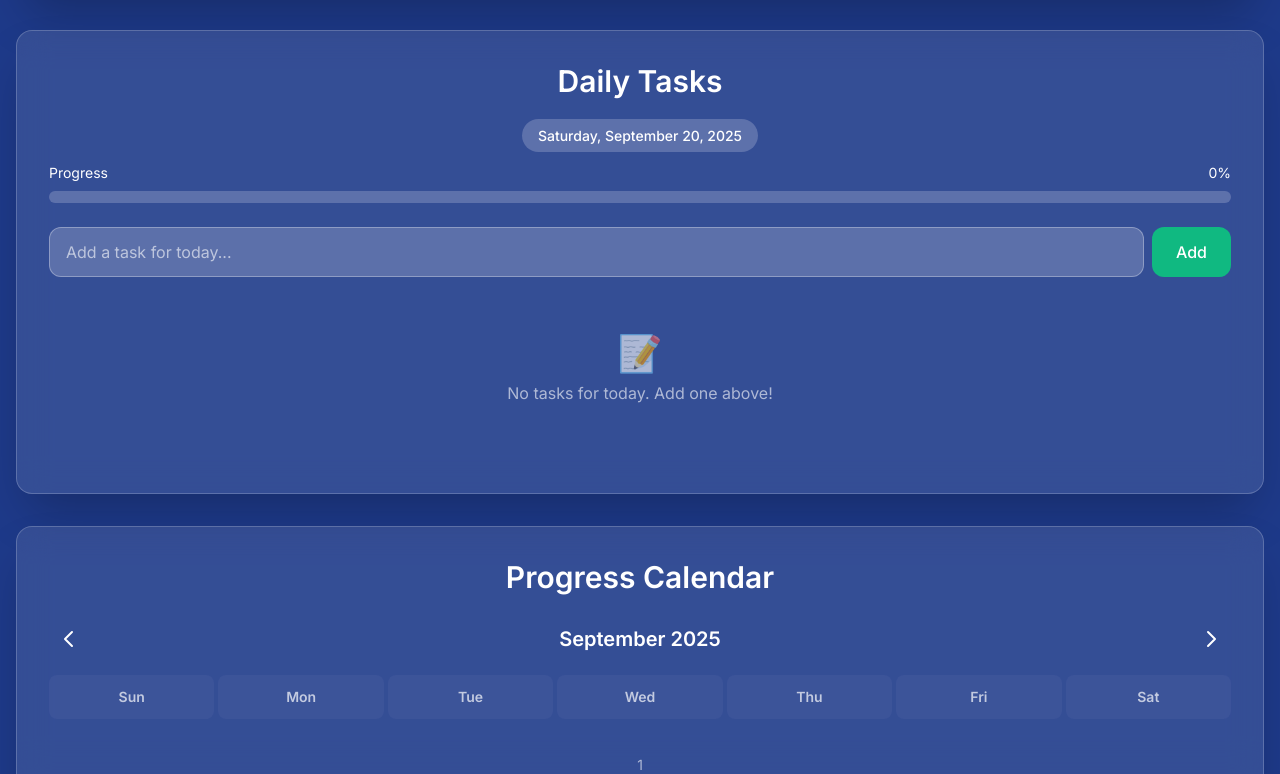
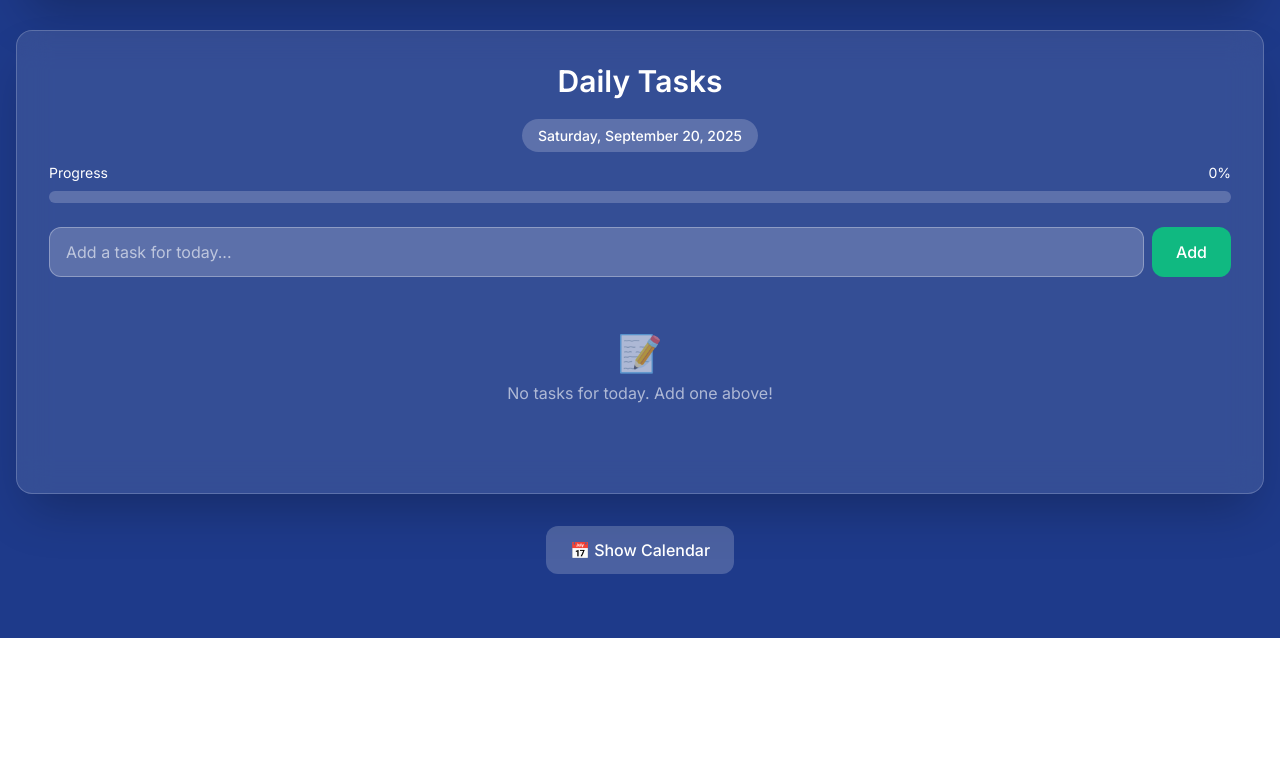
Before and after one commit to msahil9833/winter-ark-comeback, a plain HTML site: page index.html in a window 1280 px wide. Shown: the part 364-1138 px from the top of the page. After the commit the page ends 1002 px from the top, so only its background shows below. Drawn offline with nearby package versions, Linux system fonts and the light colour scheme.

Commit message:
Hide calendar section for now

```diff
--- a/index.html
+++ b/index.html
@@ -123,8 +123,8 @@
             </div>
         </section>
 
-        <!-- CORRECTED Calendar Section -->
-        <section class="mb-8">
+        <!-- CALENDAR SECTION - HIDDEN FOR NOW -->
+        <section class="mb-8 hidden" id="calendar-section">
             <div class="bg-white/10 backdrop-blur-lg rounded-2xl p-6 md:p-8 shadow-2xl border border-white/20">
                 <h2 class="text-2xl md:text-3xl font-semibold mb-6 text-center">Progress Calendar</h2>
 
@@ -143,27 +143,51 @@
                     </button>
                 </div>
 
-                <!-- CORRECTED Calendar Grid - All in one container -->
+                <!-- Calendar Grid -->
                 <div class="grid grid-cols-7 gap-1 text-center text-sm">
                     <!-- Days of week headers -->
-                    <div class="p-3 font-semibold opacity-70 bg-white/5 rounded-lg">Sun</div>
-                    <div class="p-3 font-semibold opacity-70 bg-white/5 rounded-lg">Mon</div>
-                    <div class="p-3 font-semibold opacity-70 bg-white/5 rounded-lg">Tue</div>
-                    <div class="p-3 font-semibold opacity-70 bg-white/5 rounded-lg">Wed</div>
-                    <div class="p-3 font-semibold opacity-70 bg-white/5 rounded-lg">Thu</div>
-                    <div class="p-3 font-semibold opacity-70 bg-white/5 rounded-lg">Fri</div>
-                    <div class="p-3 font-semibold opacity-70 bg-white/5 rounded-lg">Sat</div>
+                    <div class="p-2 font-semibold opacity-70">Sun</div>
+                    <div class="p-2 font-semibold opacity-70">Mon</div>
+                    <div class="p-2 font-semibold opacity-70">Tue</div>
+                    <div class="p-2 font-semibold opacity-70">Wed</div>
+                    <div class="p-2 font-semibold opacity-70">Thu</div>
+                    <div class="p-2 font-semibold opacity-70">Fri</div>
+                    <div class="p-2 font-semibold opacity-70">Sat</div>
 
-                    <!-- Calendar days will be dynamically generated here by JavaScript -->
-                </div>
-                <!-- Remove the separate calendar-days div -->
-                <div id="calendar-days" class="contents">
-                    <!-- Days will be inserted here by JavaScript -->
+                    <!-- Calendar days will be dynamically generated here -->
+                    <div id="calendar-days"></div>
                 </div>
             </div>
+        </section>
+
+        <!-- Optional: Show Calendar Toggle Button -->
+        <section class="mb-8 text-center">
+            <button
+                id="toggle-calendar"
+                onclick="toggleCalendar()"
+                class="px-6 py-3 bg-white/20 hover:bg-white/30 rounded-xl font-medium transition-all duration-200 transform hover:scale-105 focus:outline-none focus:ring-2 focus:ring-white/40"
+            >
+                📅 Show Calendar
+            </button>
         </section>
     </main>
 
     <script src="script.js"></script>
+
+    <!-- Calendar Toggle Function -->
+    <script>
+        function toggleCalendar() {
+            const calendarSection = document.getElementById('calendar-section');
+            const toggleButton = document.getElementById('toggle-calendar');
+
+            if (calendarSection.classList.contains('hidden')) {
+                calendarSection.classList.remove('hidden');
+                toggleButton.textContent = '📅 Hide Calendar';
+            } else {
+                calendarSection.classList.add('hidden');
+                toggleButton.textContent = '📅 Show Calendar';
+            }
+        }
+    </script>
 </body>
 </html>
```
